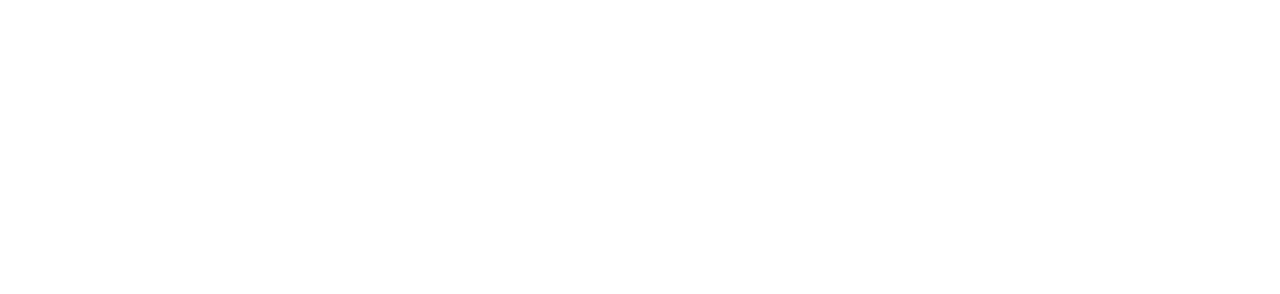
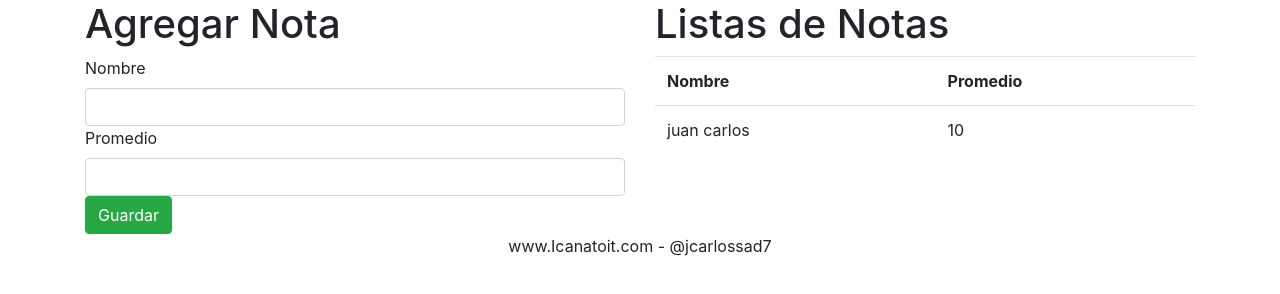
Before and after one commit to ivancito10/Proyectos-Laravel, a plain HTML site: page CursosVuejs/index.html in a window 1280 px wide. Drawn offline with nearby package versions, Linux system fonts and the light colour scheme.

Commit message:
Primeros pasos con Vue.js

```diff
--- a/CursosVuejs/index.html
+++ b/CursosVuejs/index.html
@@ -7,7 +7,41 @@
     <link rel="stylesheet" href="https://stackpath.bootstrapcdn.com/bootstrap/4.4.1/css/bootstrap.min.css" integrity="sha384-Vkoo8x4CGsO3+Hhxv8T/Q5PaXtkKtu6ug5TOeNV6gBiFeWPGFN9MuhOf23Q9Ifjh" crossorigin="anonymous">
 </head>
 <body>
-
+    <div id="app">
+        <div class="container">
+            <div class="row">
+                <div class="col-md-6 col-xs-12">
+                    <h1>Agregar Nota</h1>
+                    <label>Nombre</label>
+                    <input type="text" class="form-control" v-model="nombre"></input>
+                    <label>Promedio</label>
+                    <input type="number" max="20" min="0" class="form-control" v-model="promedio"></input>
+                    <input type="button" value="Guardar" class="btn btn-success" v-on:click="agregarNota">
+                </div>
+                    <div class="col-md-6 col-xs-12">
+                    <h1>Listas de Notas</h1>
+                    <table class="table">
+                        <tr>
+                            <th>Nombre</th>
+                            <th>Promedio</th>
+                        </tr>
+                        <tr v-for="item in lista" v-bind:style="item.estado==false?'color:red':''">
+                            <td v-text="item.nombre"></td>
+                            <td v-text="item.promedio"></td>
+                        </tr>
+                    </table>
+                </div>
+        </div>
+        <div class="row">
+            <div class="col-md-12 col-xs-12">
+                <p class="text-center">
+                    www.Icanatoit.com - @jcarlossad7
+                </p>
+            </div>
+        </div>
+    </div>
+</div>
 </body>
 <script src="js/vue.js"></script>
+<script src="js/principal.js"></script>
 </html>
--- /dev/null
+++ b/CursosVuejs/js/principal.js
@@ -0,0 +1,25 @@
+var app = new Vue({
+    el:'#app',
+    data: {
+        lista : [
+            {nombre:"juan carlos",promedio:"10", estado:"false"}
+         ],
+        nombre: '',
+        promedio: ''
+    },
+    methods: {
+        agregarNota: function(){
+            estadoA=false;
+            if(this.promedio<=12){
+                estadoA=true;
+            }
+            if(this.nombre!="" && this.promedio!=""){
+                this.lista.push({nombre:this.nombre, promedio:this.promedio, estado:this.estadoA});
+                this.nombre="";
+                this.promedio="";
+            }else{
+                alert("Ingrese el nombre y promedo del estudiante");
+            }
+        }
+    }
+})
```
